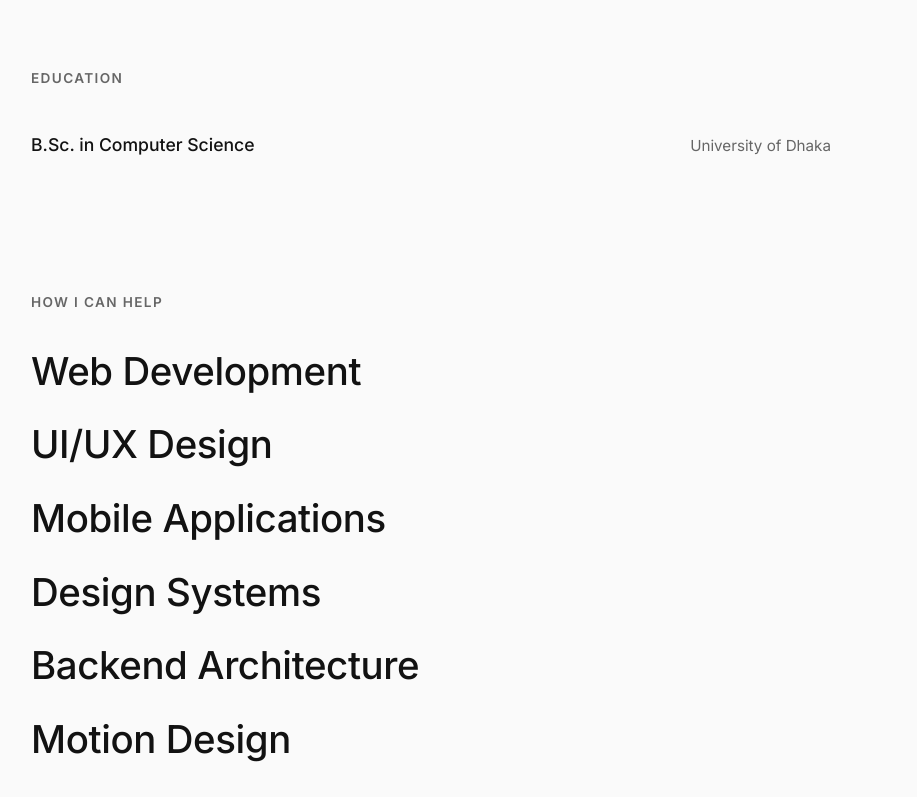
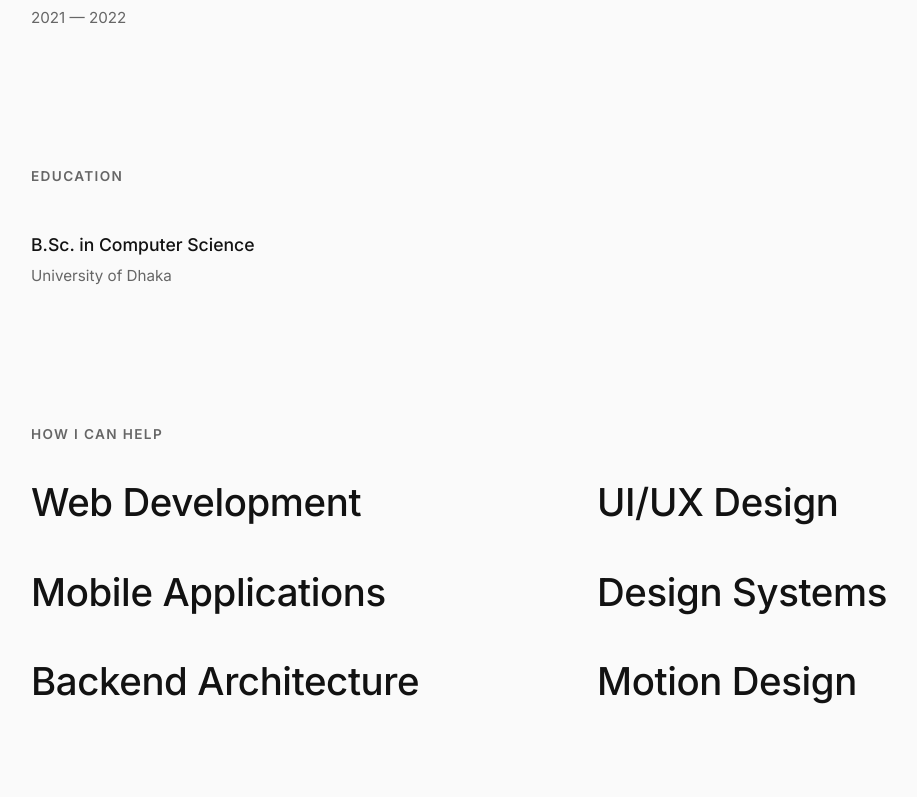
Before and after one commit to d33pto3/portfolio, a React (Vite) app: page /about in a window 1280 px wide. Shown: the part 1043-1840 px from the top of the page, without its empty margins (59-976 px from the left). Built offline with nearby package versions, Linux system fonts and the light colour scheme.

Commit message:
update about styles

```diff
--- a/src/pages/About.css
+++ b/src/pages/About.css
@@ -72,9 +72,11 @@
 
 .data-item {
   display: flex;
-  justify-content: space-between;
-  align-items: baseline;
-  padding: 14px 0;
+  flex-direction: column;
+  justify-content: flex-start;
+  align-items: flex-start;
+  gap: 6px;
+  padding: 16px 0;
   font-size: 1.1rem;
 }
 
@@ -88,10 +90,10 @@
 }
 
 .disciplines-list {
-  display: flex;
-  flex-direction: column;
-  gap: 16px;
-  align-items: flex-start;
+  display: grid;
+  grid-template-columns: 1fr 1fr;
+  gap: 2rem;
+  width: 100%;
 }
 
 .discipline-item {
@@ -120,11 +122,9 @@
     gap: 80px;
   }
 
-  .data-item {
-    flex-direction: column;
-    align-items: flex-start;
-    gap: 6px;
-    padding: 16px 0;
+  .disciplines-list {
+    grid-template-columns: 1fr;
+    gap: 16px;
   }
 
   .discipline-item {
```
